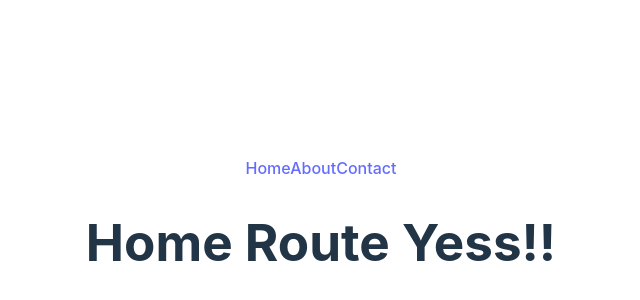
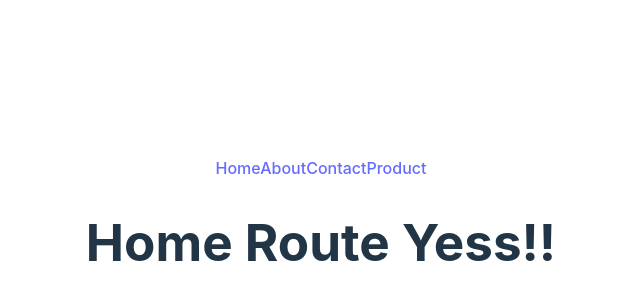
Before and after one commit to ralphcristofer/WizStack, a React (Vite) app: page / in a window 1280 px wide. Shown: the part 170-470 px from the top of the page, without its empty margins (319-959 px from the left). Built offline with nearby package versions, Linux system fonts and the light colour scheme; what @radix-ui/themes would draw is missing.

Commit message:
Update App.jsx

```diff
--- a/src/App.jsx
+++ b/src/App.jsx
@@ -33,6 +33,7 @@ const Root = () => {
           <Link to="/">Home</Link>
           <Link to="/about">About</Link>
           <Link to="/contact">Contact</Link>
+          <Link to="/product">Product</Link>
         </div>
 
         <div>
```
